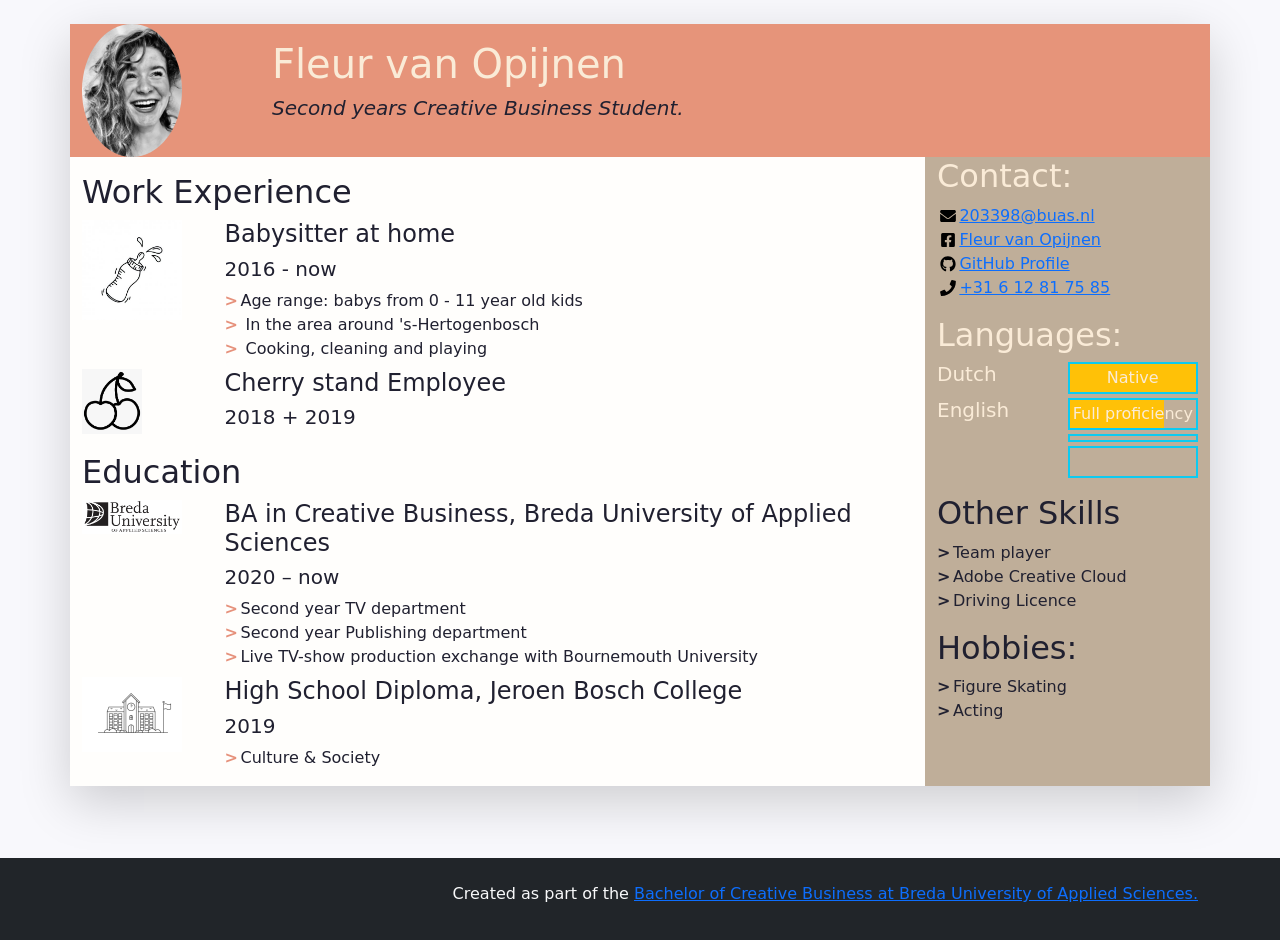
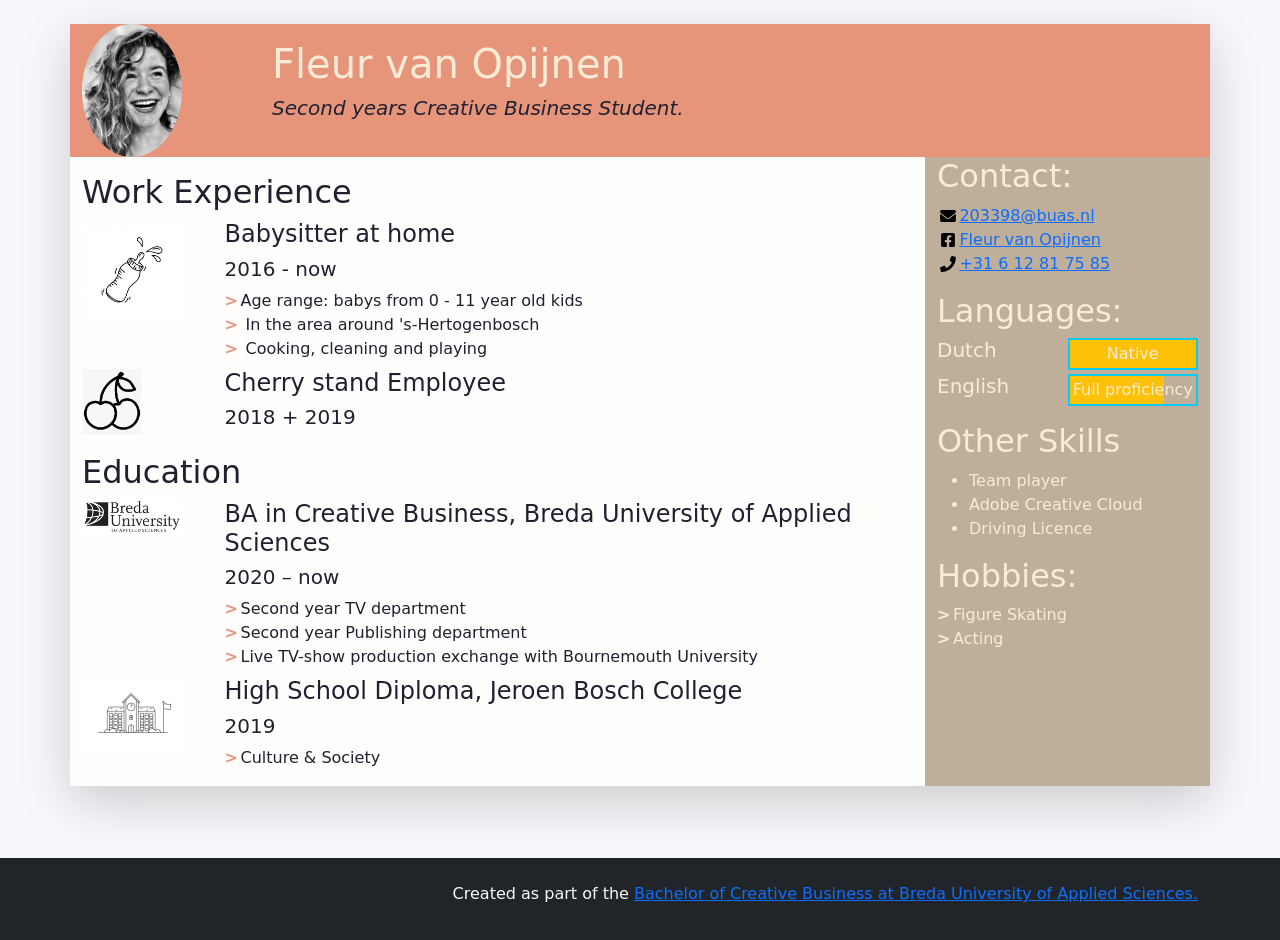
Before and after one commit to FleurvO/CV-Fleur, a plain HTML site: page index.html in a window 1280 px wide. Drawn offline with nearby package versions, Linux system fonts and the light colour scheme; a web font is replaced by a local one.

Commit message:
final touches

```diff
--- a/index.html
+++ b/index.html
@@ -183,12 +183,7 @@
                 Fleur van Opijnen
               </a>
               </li>
-              <li class="contact-item">
-                <a class="d-flex align-items-center" href="https://github.com/" target="_blank">
-                  <img class="contact-icon" src="images/icons/github.svg" alt="LinkedIn">
-                  GitHub Profile
-                </a>
-              </li>
+              <li class="contact-item"> </li>
               <li class="contact-item">
                 <a class="d-flex align-items-center" href="tel:+31612345678" target="_blank">
                   <img class="contact-icon" src="images/icons/phone.svg" alt="Mobile Phone">
@@ -219,29 +214,14 @@
                   <h6 class="position-absolute w-100 text-center top-0 py-1">Full proficiency</h6>
                 </div>
               </li>
-              <li class="language-item d-flex mb-1">
-                <h5 class="language-name w-50"></h5>
-                <div class="language-level w-50 border border-info border-2 position-relative">
-                  <!-- The div below is a progress bar. Choose between w-25, w-50, w-75 and w-100 to show your level of fluency -->
-
-
-                </div>
-              </li>
-              <li class="language-item d-flex mb-1">
-                <h5 class="language-name w-50">&nbsp;</h5>
-                <div class="language-level w-50 border border-info border-2 position-relative">
-                  <!-- The div below is a progress bar. Choose between w-25, w-50, w-75 and w-100 to show your level of fluency -->
-
-                </div>
-              </li>
             </ul>
           </section>
 
           <!-- End of contact details, moving on to other skills -->
 
-          <section class="my-3 aside-section">
+          <section class="titles">
             <h2>Other Skills</h2>
-            <ul class="skill-list list-unstyled">
+            <ul class="titles">
               <li class="skill-item">Team player</li>
               <li class="skill-item">Adobe Creative Cloud&nbsp;&nbsp;</li>
               <li class="skill-item">Driving Licence</li>
@@ -250,7 +230,7 @@
 
           <!-- End of other skills, moving on to interest and hobbies -->
 
-          <section class="my-3 aside-section">
+          <section class="titles">
             <h2>Hobbies:&nbsp;</h2>
             <ul class="skill-list list-unstyled">
               <li class="skill-item">Figure Skating&nbsp;</li>
```
